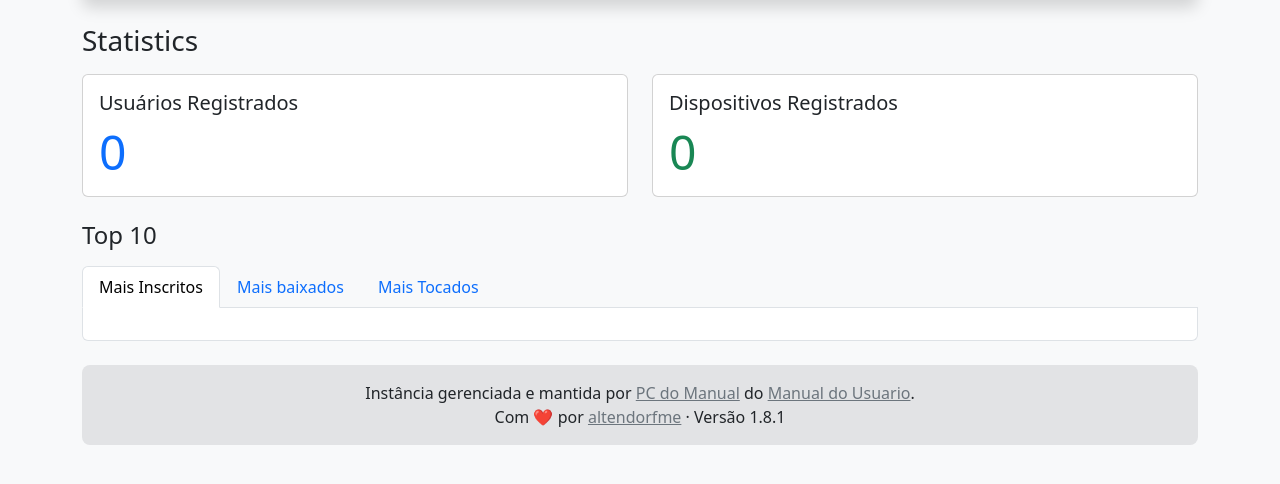
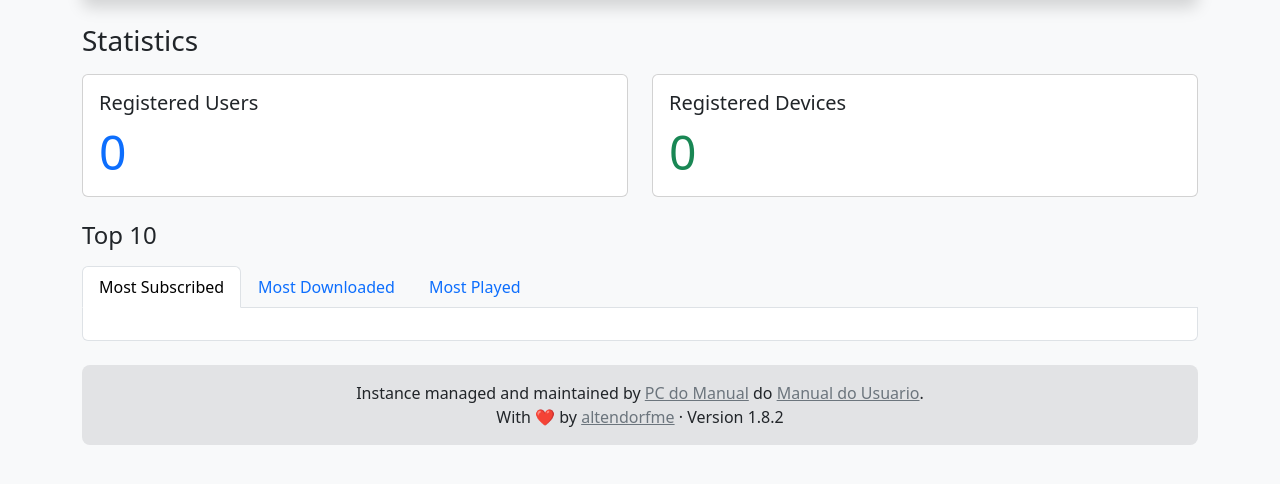
Before and after one commit to richiware/sintoniza, a PHP site: page /statistics in a window 1280 px wide. Shown: the part 90-574 px from the top of the page. Run offline with PHP 8.4, Linux system fonts and the light colour scheme; data that the repository does not hold is empty.

Commit message:
mais traduções

```diff
--- a/src/config.php
+++ b/src/config.php
@@ -5,7 +5,7 @@ $dotenv = Dotenv\Dotenv::createImmutable(__DIR__);
 $dotenv->load();
 
 // Define
-$version = "1.8.1";
+$version = "1.8.2";
 define("VERSION", $version);
 define("DB_HOST", isset($_ENV['DB_HOST']) ? $_ENV['DB_HOST'] : 'localhost');
 define("DB_USER", isset($_ENV['DB_USER']) ? $_ENV['DB_USER'] : 'root');
@@ -18,7 +18,6 @@ define("DEBUG", isset($_ENV['DEBUG']) && $_ENV['DEBUG'] == true ? __DIR__ . '/lo
 define("DISABLE_USER_METADATA_UPDATE", isset($_ENV['DISABLE_USER_METADATA_UPDATE']) ? filter_var($_ENV['DISABLE_USER_METADATA_UPDATE'], FILTER_VALIDATE_BOOLEAN) : false);
 
 // Functions and classes
-
 require_once __DIR__ . '/inc/DB.php';
 require_once __DIR__ . '/inc/API.php';
 require_once __DIR__ . '/inc/GPodder.php';
--- a/src/inc/languages/en.php
+++ b/src/inc/languages/en.php
@@ -81,5 +81,18 @@ return [
         'invalid_captcha' => 'Invalid captcha.',
         'login_success' => 'You are logged in, you can close this and return to the application.',
         'metadata_warning' => 'Episode titles and images may be missing due to trackers/ads used by some podcast providers.'
+    ],
+    'statistics' => [
+        'registered_users' => 'Registered Users',
+        'registered_devices' => 'Registered Devices',
+        'top_10' => 'Top 10',
+        'most_subscribed' => 'Most Subscribed',
+        'most_downloaded' => 'Most Downloaded',
+        'most_played' => 'Most Played'
+    ],
+    'footer' => [
+        'managed_by' => 'Instance managed and maintained by',
+        'with_love_by' => 'With ❤️ by',
+        'version' => 'Version'
     ]
 ];
--- a/src/templates/footer.php
+++ b/src/templates/footer.php
@@ -4,8 +4,8 @@ function html_foot() {
 		</div>
 
 	<footer class="rounded-3 pt-4 pt-md-3 pb-4 pb-md-3 ps-4 pe-4 bg-secondary-subtle text-center">
-		<p class="m-0">Instância gerenciada e mantida por <a class="link-secondary " href="https://pcdomanual.com/" target="_blank">PC do Manual</a> do <a class="link-secondary " href="https://manualdousuario.net" target="_blank">Manual do Usuario</a>.</p>
-		<p class="m-0">Com ❤️ por <a class="link-secondary " href="https://altendorfme.com/" target="_blank">altendorfme</a> · Versão '.VERSION.'</p>
+		<p class="m-0">' . __('footer.managed_by') . ' <a class="link-secondary " href="https://pcdomanual.com/" target="_blank">PC do Manual</a> do <a class="link-secondary " href="https://manualdousuario.net" target="_blank">Manual do Usuario</a>.</p>
+		<p class="m-0">' . __('footer.with_love_by') . ' <a class="link-secondary " href="https://altendorfme.com/" target="_blank">altendorfme</a> · ' . __('footer.version') . ' ' . VERSION . '</p>
 	</footer>
     </div>
 	<script src="//cdn.jsdelivr.net/npm/bootstrap@5.3.0/dist/js/bootstrap.bundle.min.js"></script>
--- a/src/templates/statistics.php
+++ b/src/templates/statistics.php
@@ -56,7 +56,7 @@
     <div class="col-md-6">
         <div class="card h-100">
             <div class="card-body">
-                <h5 class="card-title">Usuários Registrados</h5>
+                <h5 class="card-title"><?php echo __('statistics.registered_users'); ?></h5>
                 <p class="display-5 text-primary mb-0"><?php echo format_number($total_users) ?></p>
             </div>
         </div>
@@ -64,29 +64,29 @@
     <div class="col-md-6">
         <div class="card h-100">
             <div class="card-body">
-                <h5 class="card-title">Dispositivos Registrados</h5>
+                <h5 class="card-title"><?php echo __('statistics.registered_devices'); ?></h5>
                 <p class="display-5 text-success mb-0"><?php echo format_number($total_devices) ?></p>
             </div>
         </div>
     </div>
 </div>
 
-<h2 class="fs-4 mb-3">Top 10</h2>
+<h2 class="fs-4 mb-3"><?php echo __('statistics.top_10'); ?></h2>
 
 <ul class="nav nav-tabs" id="myTab" role="tablist">
     <li class="nav-item" role="presentation">
         <button class="nav-link active" id="top_feeds-tab" data-bs-toggle="tab" data-bs-target="#top_feeds" type="button" role="tab" aria-controls="top_feeds" aria-selected="true">
-            Mais Inscritos
+            <?php echo __('statistics.most_subscribed'); ?>
         </button>
     </li>
     <li class="nav-item" role="presentation">
         <button class="nav-link" id="top_downloaded-tab" data-bs-toggle="tab" data-bs-target="#top_downloaded" type="button" role="tab" aria-controls="top_downloaded" aria-selected="false">
-            Mais baixados
+            <?php echo __('statistics.most_downloaded'); ?>
         </button>
     </li>
     <li class="nav-item" role="presentation">
         <button class="nav-link" id="top_played-tab" data-bs-toggle="tab" data-bs-target="#top_played" type="button" role="tab" aria-controls="top_played" aria-selected="false">
-            Mais Tocados
+            <?php echo __('statistics.most_played'); ?>
         </button>
     </li>
 </ul>
```
Also changed, not shown: src/inc/languages/pt-BR.php (+14 -1 lines).
